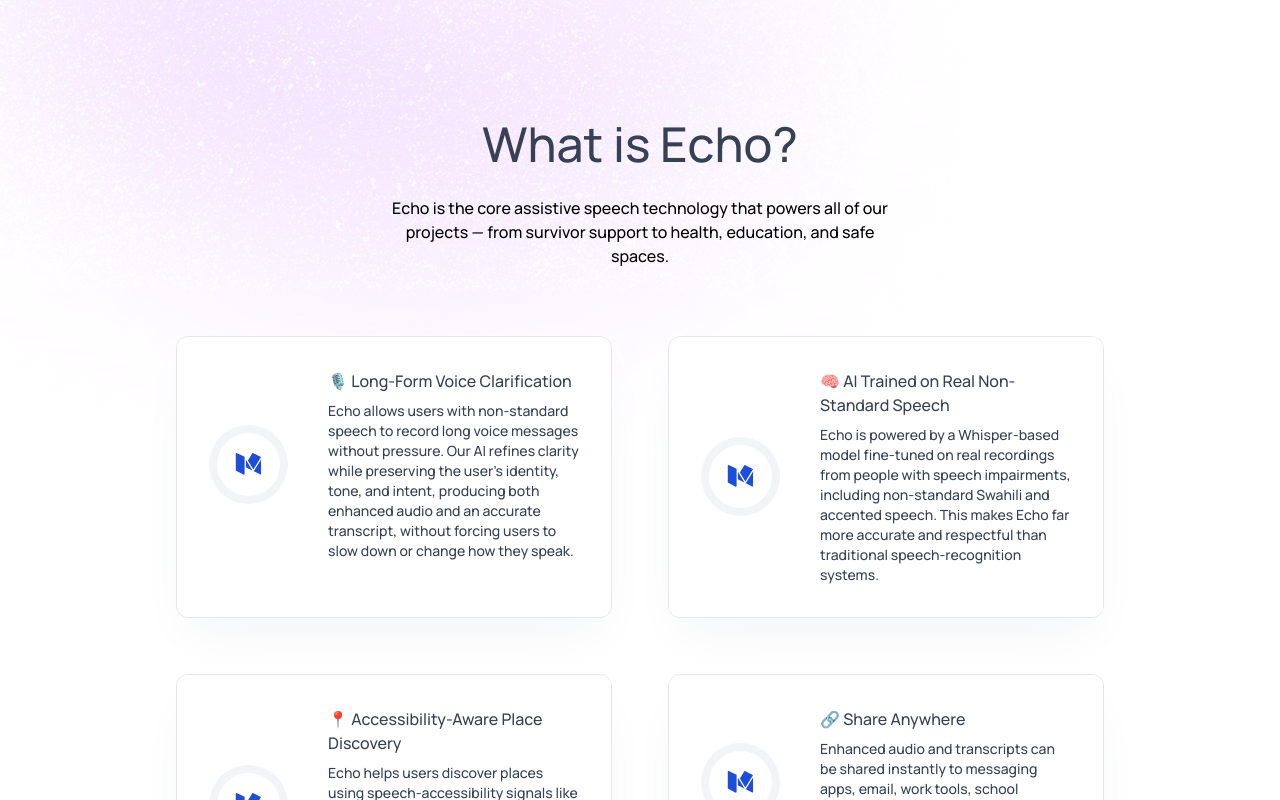
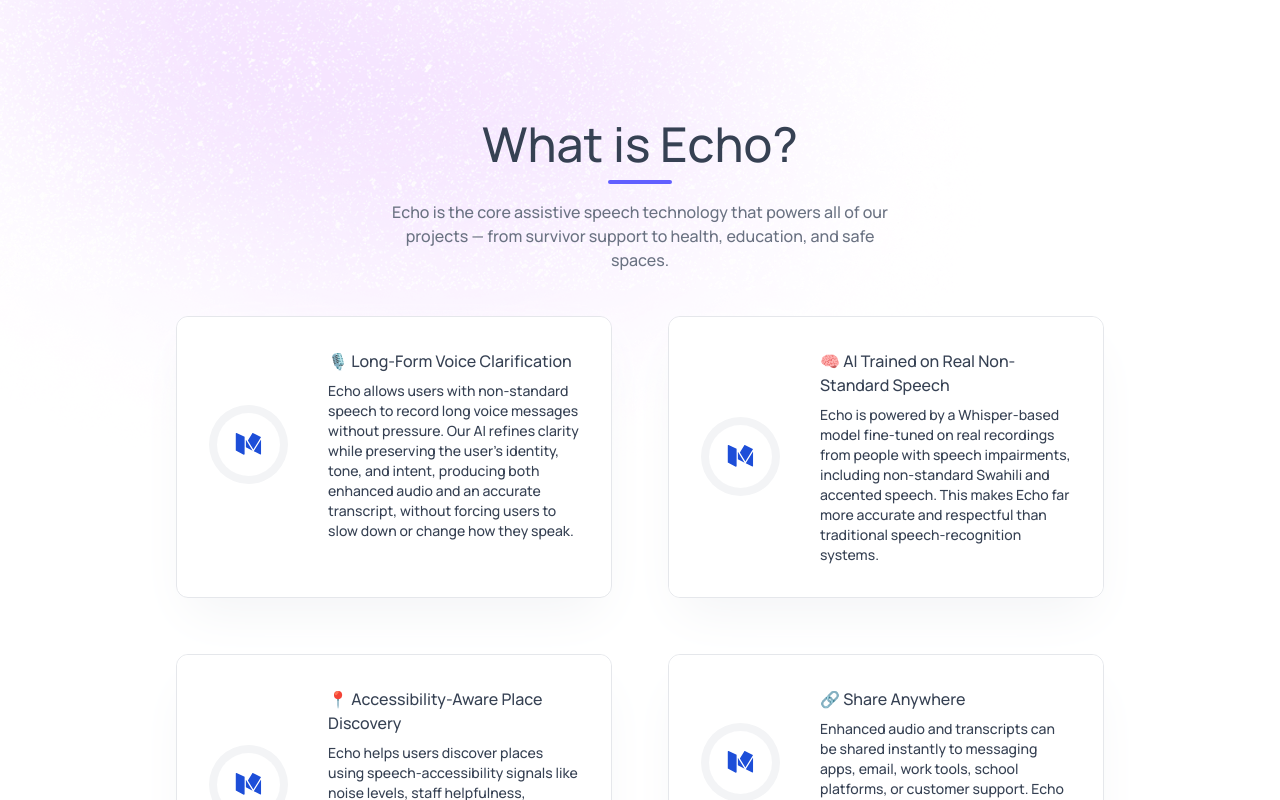
Before and after one commit to martin254/EchoSite, a React (Vite) app: page / in a window 1280 px wide. Shown: the part 1140-1940 px from the top of the page. Built offline with nearby package versions, Linux system fonts and the light colour scheme.

Commit message:
Update Title.jsx

```diff
--- a/src/components/Title.jsx
+++ b/src/components/Title.jsx
@@ -1,16 +1,19 @@
 import React from 'react'
 
-const Title = ({title, desc}) => {
+const Title = ({ title, desc }) => {
+  return (
+    <div className="flex flex-col items-center text-center">
+      <h2 className="text-3xl sm:text-5xl font-medium">
+        {title}
+      </h2>
 
-  return (
-    <>
-    <h2 className='text-3xl sm:text-5xl font-medium'>
-        {title}
-    </h2>
-    <p className='max-w-lg text-center text-black dark:text-white/75 mb-6'>
+      {/* Accent line */}
+      <div className="mt-3 mb-4 h-1 w-16 rounded-full bg-indigo-500" />
+
+      <p className="max-w-lg text-gray-500 dark:text-white/75">
         {desc}
-    </p>
-    </>
+      </p>
+    </div>
   )
 }
 
```
